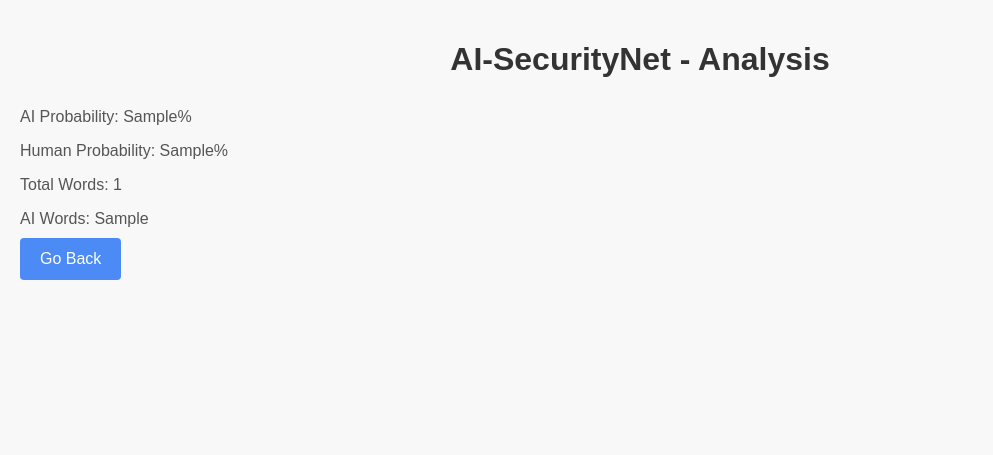
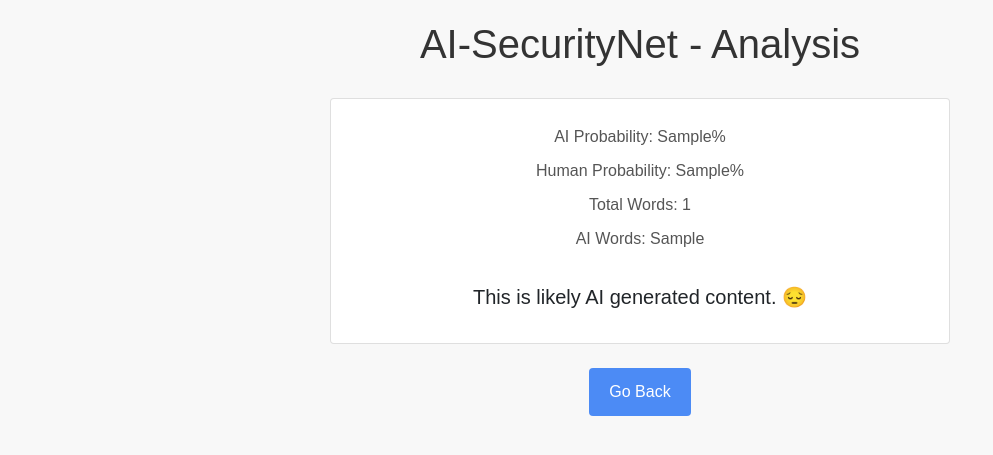
Before and after one commit to ElisabethHassan/AiSecurityNet, a Flask app: template templates/demo.html in a window 1280 px wide. Shown: the top 455 px of the page, without its empty margins (0-993 px from the left). Run offline with Flask 3, Linux system fonts and the light colour scheme; the template is opened without the code that fills it: most values are stand-ins (such as "Sample title", 1, 10 or a date in 2020).

Commit message:
added styling

```diff
--- a/templates/demo.html
+++ b/templates/demo.html
@@ -1,6 +1,7 @@
 <!DOCTYPE html>
 <html>
 <head>
+    <link href="https://cdn.jsdelivr.net/npm/bootstrap@5.0.2/dist/css/bootstrap.min.css" rel="stylesheet" integrity="sha384-EVSTQN3/azprG1Anm3QDgpJLIm9Nao0Yz1ztcQTwFspd3yD65VohhpuuCOmLASjC" crossorigin="anonymous">
     <title>AI-SecurityNet - Analysis</title>
     <style>
         body {
@@ -8,6 +9,7 @@
             background-color: #f8f8f8;
             margin: 0;
             padding: 20px;
+            text-align: center;
         }
 
         h1 {
@@ -35,15 +37,38 @@
         button:hover {
             background-color: #1f69d1;
         }
+
+        .center {
+            margin: auto;
+            width: 50%;
+            padding: 10px;
+        }
     </style>
 </head>
 <body>
     <h1>AI-SecurityNet - Analysis</h1>
 
-    <p>AI Probability: {{ ai_prob }}%</p>
-    <p>Human Probability: {{ human_prob }}%</p>
-    <p>Total Words: {{ total_words }}</p>
-    <p>AI Words: {{ ai_words }}</p>
+    <div class="card center">
+        <div class="card-body">
+            <p>AI Probability: {{ ai_prob }}%</p>
+            <p>Human Probability: {{ human_prob }}%</p>
+            <p>Total Words: {{ total_words }}</p>
+            <p>AI Words: {{ ai_words }}</p>
+
+            <br>
+            {% if ai_prob == 00 %}
+            <h5>This is human generated content. </h5>
+            {% elif ai_prob < 50 %}
+            <h5>This is likely human generated content. &#128513</h5>
+            {% elif  ai_prob > 50 and ai_prob < 70 %}
+            <h5>It's unclear whether an AI or human generated content. &#128528</h5>
+            {% else %}
+            <h5>This is likely AI generated content. &#128532</h5>
+            {% endif %}
+        </div>
+    </div>
+
+    <br>
 
     <button onclick="goBack()">Go Back</button>
 
```
